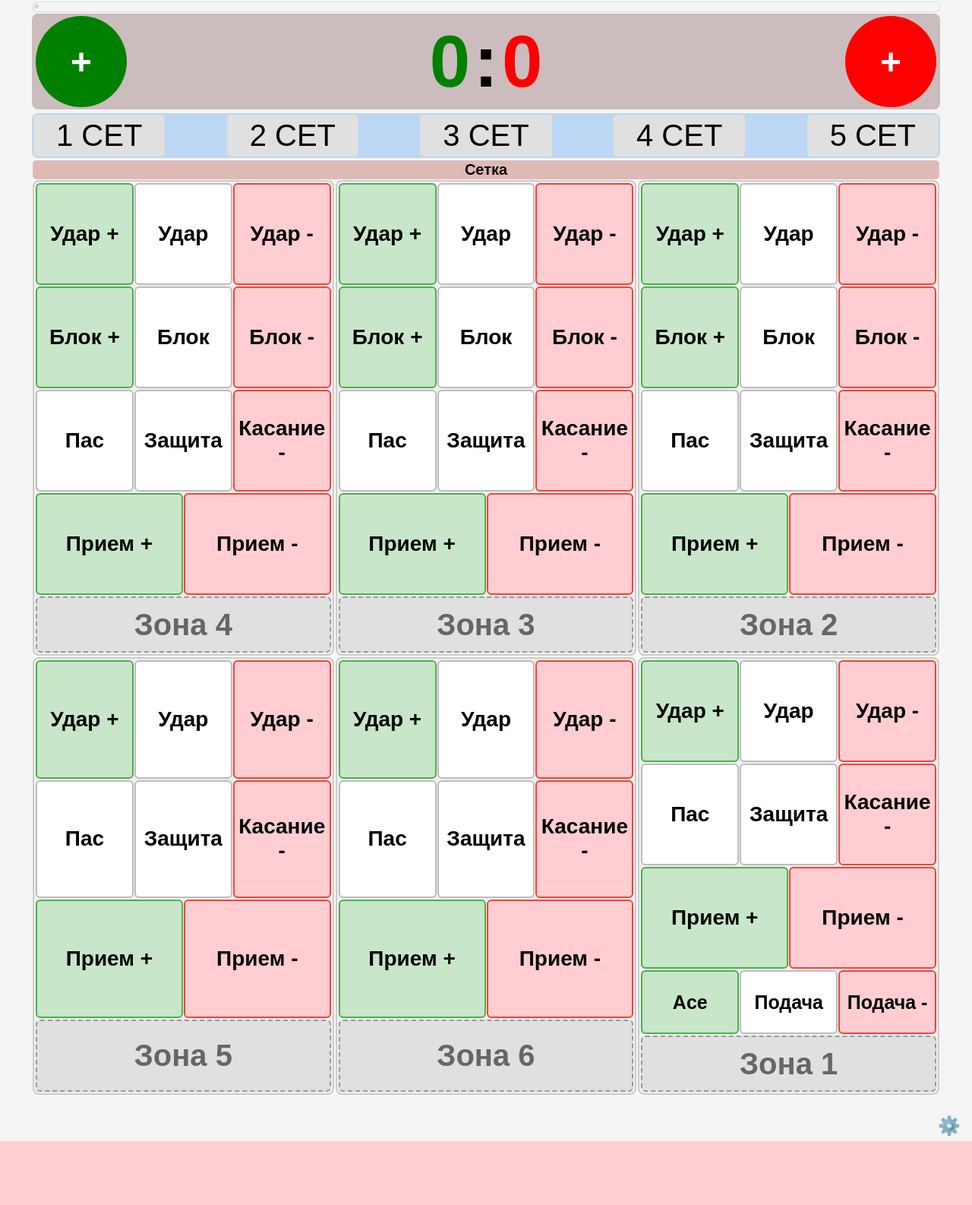
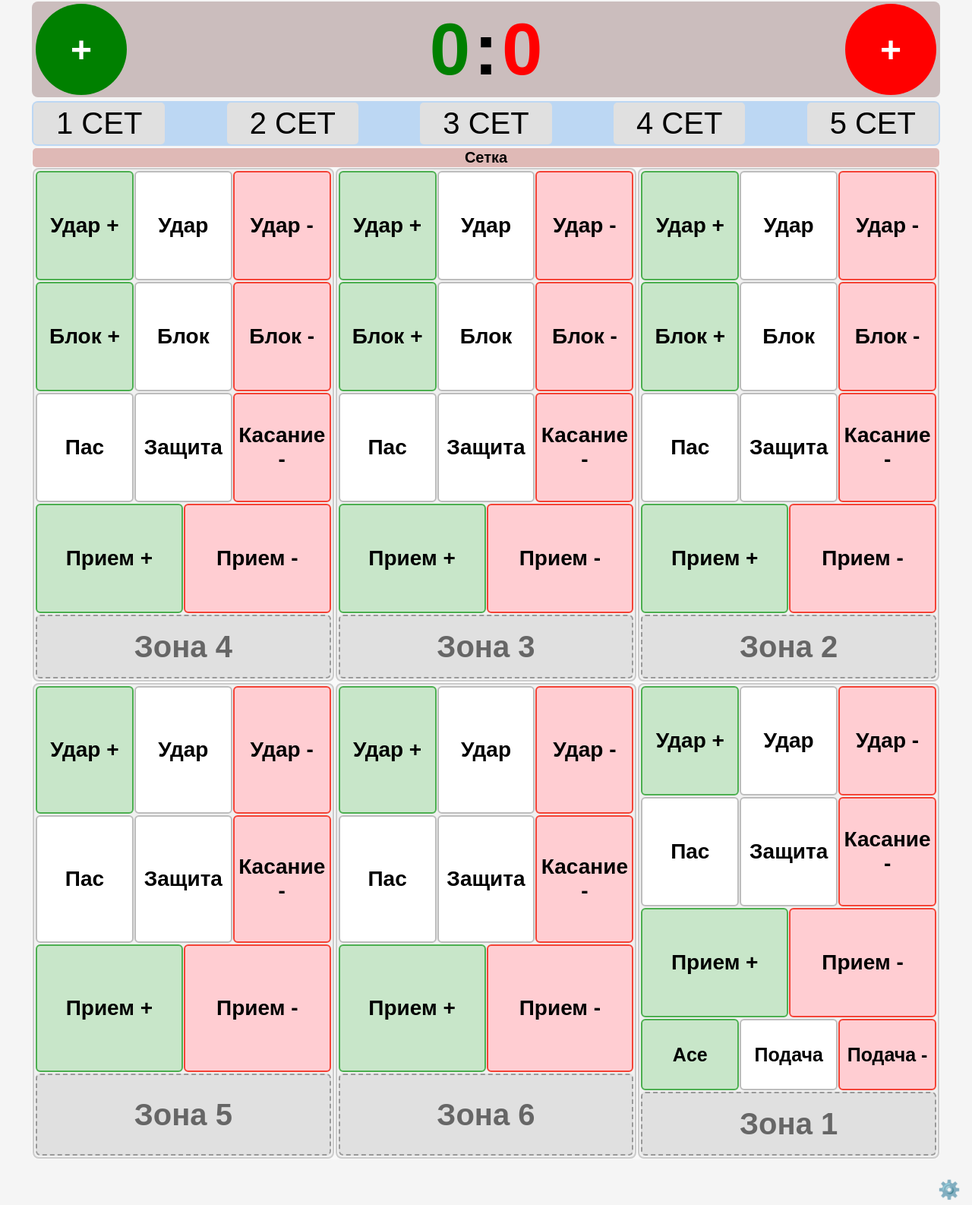
Before and after one commit to lxlermit/voleyball_stats, a Flask app: template templates/placement.html in a window 1280 px wide. Shown: the whole page at 76% size. Before the commit the page ends 1502 px from the top, so only its background shows below. Run offline with Flask 3, Linux system fonts and the light colour scheme; the template is opened without the code that fills it, so the values that code supplies are empty.

Commit message:
krwasota5

```diff
--- a/static/css/placement.css
+++ b/static/css/placement.css
@@ -194,7 +194,7 @@
 
 .action-field {
     flex: 1;
-    min-height: 120px;
+    min-height: 130px;
     min-width: 60px;
     display: flex;
     align-items: center;
@@ -233,7 +233,7 @@
     border-radius: 6px;
     font-weight: bold;
     transition: all 0.2s;
-    min-height: 70px;
+    min-height: 80px;
 }
 
 .player-field.empty {
@@ -430,7 +430,7 @@
 
 .serving-field {
     flex: 1;
-    min-height: 70px;
+    min-height: 80px;
     display: flex;
     align-items: center;
     justify-content: center;
@@ -595,23 +595,6 @@
     color: white;
 }
 
-
-/* Контейнер для заголовка игроков и кнопки настроек */
-.players-header-container {
-    position: relative;
-    display: flex;
-    flex-wrap: wrap;
-    gap: 10px;
-    margin-bottom: 2px;
-    padding: 2px;
-    background: #f5f5f5;
-    border-radius: 8px;
-    align-items: center;
-    border: 1px solid #ddd;
-    box-shadow: 0 1px 3px rgba(0,0,0,0.05);
-}
-
-
 /* Стили для модального окна атак */
 .attack-modal-content {
     max-width: 250px;
--- a/templates/placement.html
+++ b/templates/placement.html
@@ -7,7 +7,6 @@
 </head>
 <body>
     <div class="container">
-        {% include 'components/header.html' %}
         {% include 'components/scoreboard.html' %}
 
         <div class="sets-container">
```
